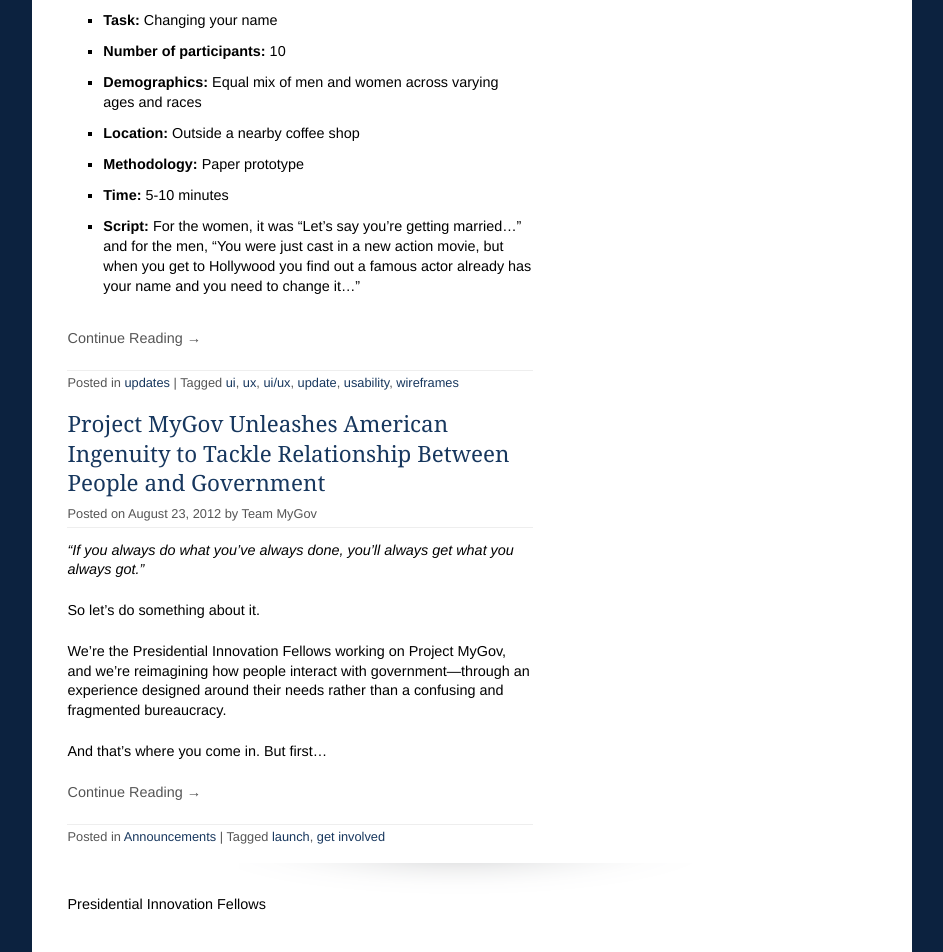
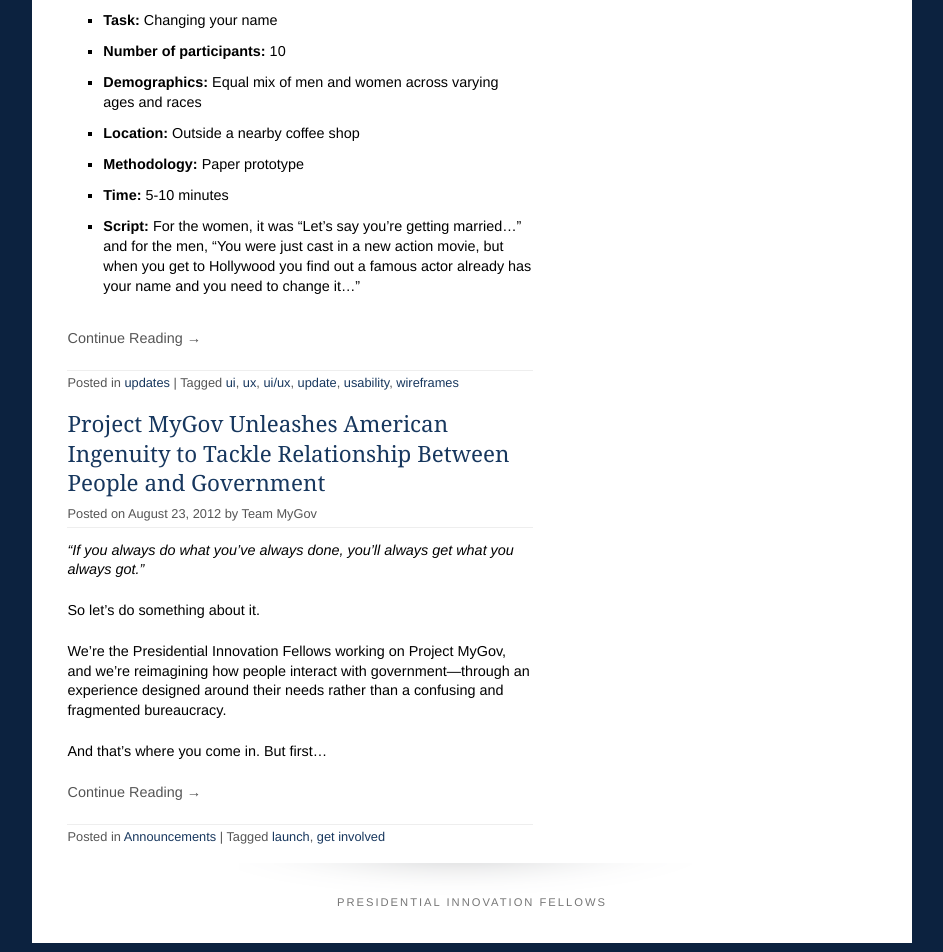
Before and after one commit to presidential-innovation-fellows/mygov, a Jekyll site: the page built from index.html, in a window 1280 px wide. Shown: the part 701-1653 px from the top of the page, without its empty margins (168-1111 px from the left). Built offline with Jekyll 4.4.1, drawn with Linux system fonts in a browser that asks for light colours; nearby versions of some CDN libraries; the list of posts is cut into pages by our own code.

Commit message:
Fixed - wrapper paragraph centered

```diff
--- a/_includes/styles/style.css
+++ b/_includes/styles/style.css
@@ -560,7 +560,7 @@
   margin-top: 1em;
 }
 
-footer #wrapper p.source {
+#wrapper footer p.source {
   text-transform: uppercase;
   letter-spacing: 2px;
   color: #777;
```
